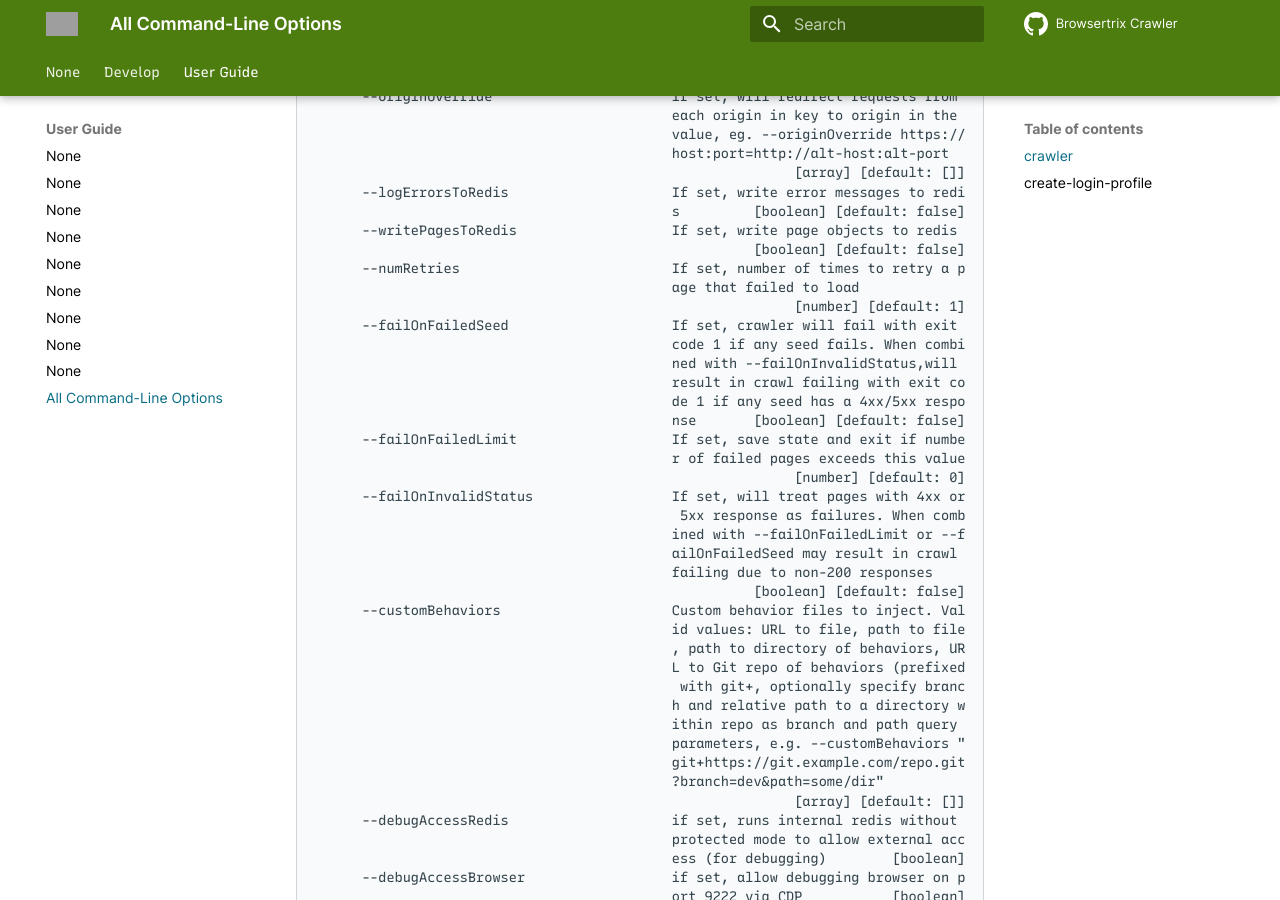
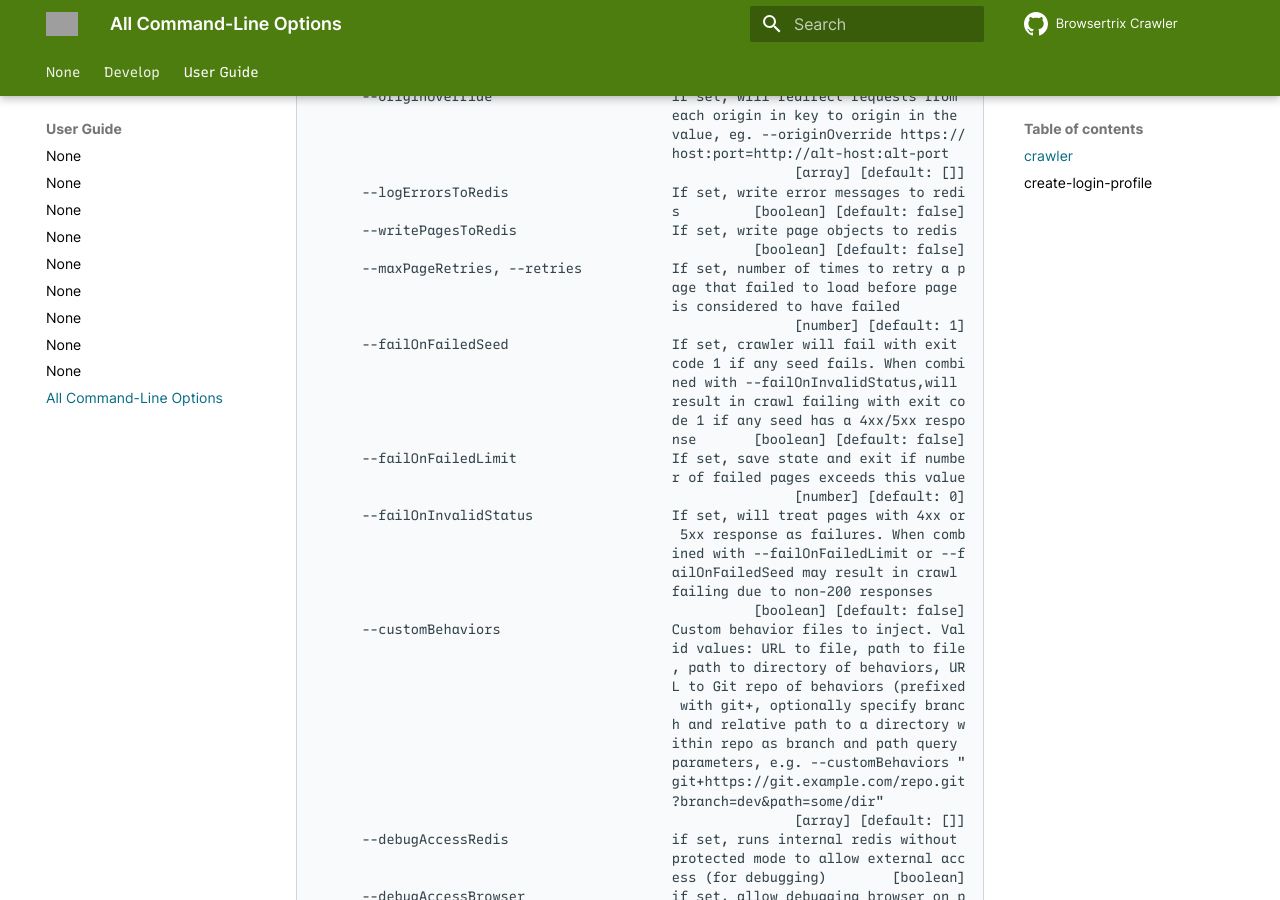
Before and after one commit to webrecorder/browsertrix-crawler, an MkDocs documentation site: the page built from docs/docs/user-guide/cli-options.md, in a window 1280 px wide and 900 px high, scrolled down 4595 px. Built offline with MkDocs 1.6.1 and Material for MkDocs 9.7.7, drawn with Linux system fonts in a browser that asks for light colours; comment, search, counter and statistics services are not loaded; grey boxes are pictures that could not be loaded.

Commit message:
update cli

```diff
--- a/docs/docs/user-guide/cli-options.md
+++ b/docs/docs/user-guide/cli-options.md
@@ -240,8 +240,9 @@ Options:
                                             s         [boolean] [default: false]
       --writePagesToRedis                   If set, write page objects to redis
                                                       [boolean] [default: false]
-      --numRetries                          If set, number of times to retry a p
-                                            age that failed to load
+      --maxPageRetries, --retries           If set, number of times to retry a p
+                                            age that failed to load before page
+                                            is considered to have failed
                                                            [number] [default: 1]
       --failOnFailedSeed                    If set, crawler will fail with exit
                                             code 1 if any seed fails. When combi
```
